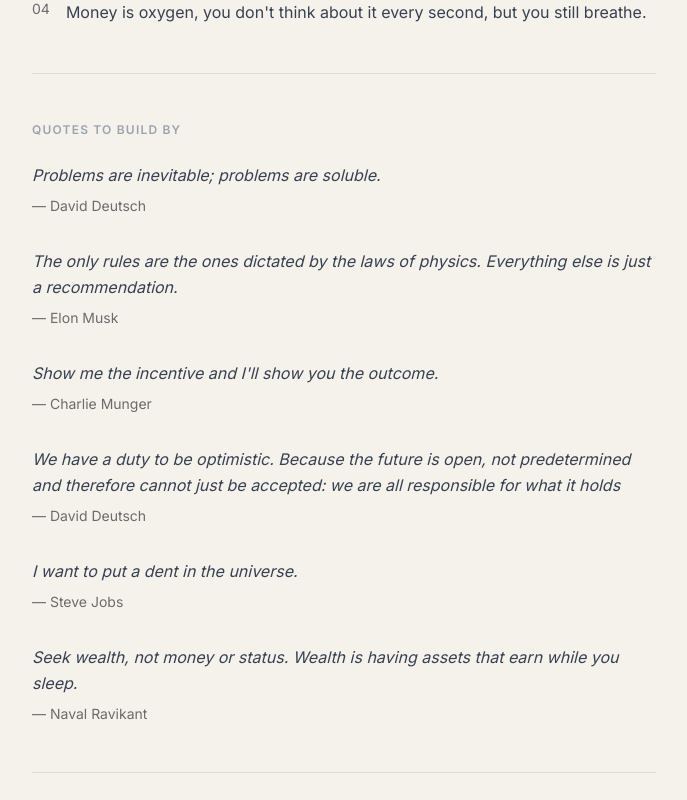
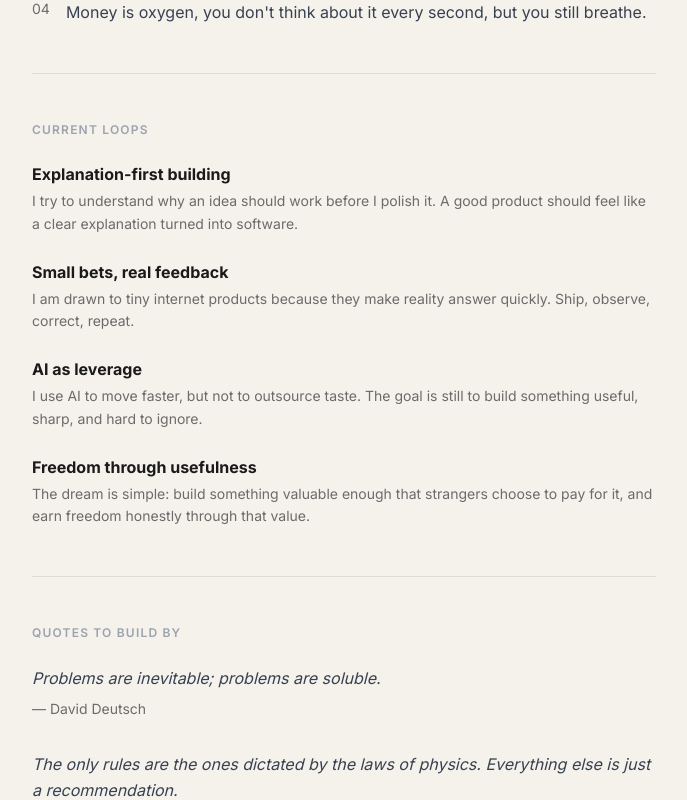
Before and after one commit to hilal953/my-portfolio, a Next.js app: page / in a window 1280 px wide. Shown: the part 1400-2200 px from the top of the page, without its empty margins (296-983 px from the left). Built offline with nearby package versions, Linux system fonts and the light colour scheme; no server answers.

Commit message:
Add current loops section

```diff
--- a/app/page.tsx
+++ b/app/page.tsx
@@ -75,6 +75,29 @@
     description:
       "Real-time weather application. Clean UI, location-based data.",
     href: "https://github.com/hilal953/weather-service",
+  },
+];
+
+const currentLoops = [
+  {
+    title: "Explanation-first building",
+    text:
+      "I try to understand why an idea should work before I polish it. A good product should feel like a clear explanation turned into software.",
+  },
+  {
+    title: "Small bets, real feedback",
+    text:
+      "I am drawn to tiny internet products because they make reality answer quickly. Ship, observe, correct, repeat.",
+  },
+  {
+    title: "AI as leverage",
+    text:
+      "I use AI to move faster, but not to outsource taste. The goal is still to build something useful, sharp, and hard to ignore.",
+  },
+  {
+    title: "Freedom through usefulness",
+    text:
+      "The dream is simple: build something valuable enough that strangers choose to pay for it, and earn freedom honestly through that value.",
   },
 ];
 
@@ -186,6 +209,23 @@
 
       <Divider />
 
+      {/* CURRENT LOOPS */}
+      <section>
+        <SectionEyebrow>Current Loops</SectionEyebrow>
+        <div className="space-y-6">
+          {currentLoops.map((item) => (
+            <div key={item.title}>
+              <p className="text-base font-bold text-primary">{item.title}</p>
+              <p className="mt-1 text-sm leading-relaxed text-secondary">
+                {item.text}
+              </p>
+            </div>
+          ))}
+        </div>
+      </section>
+
+      <Divider />
+
       {/* QUOTES */}
       <section>
         <SectionEyebrow>Quotes to Build By</SectionEyebrow>
```
